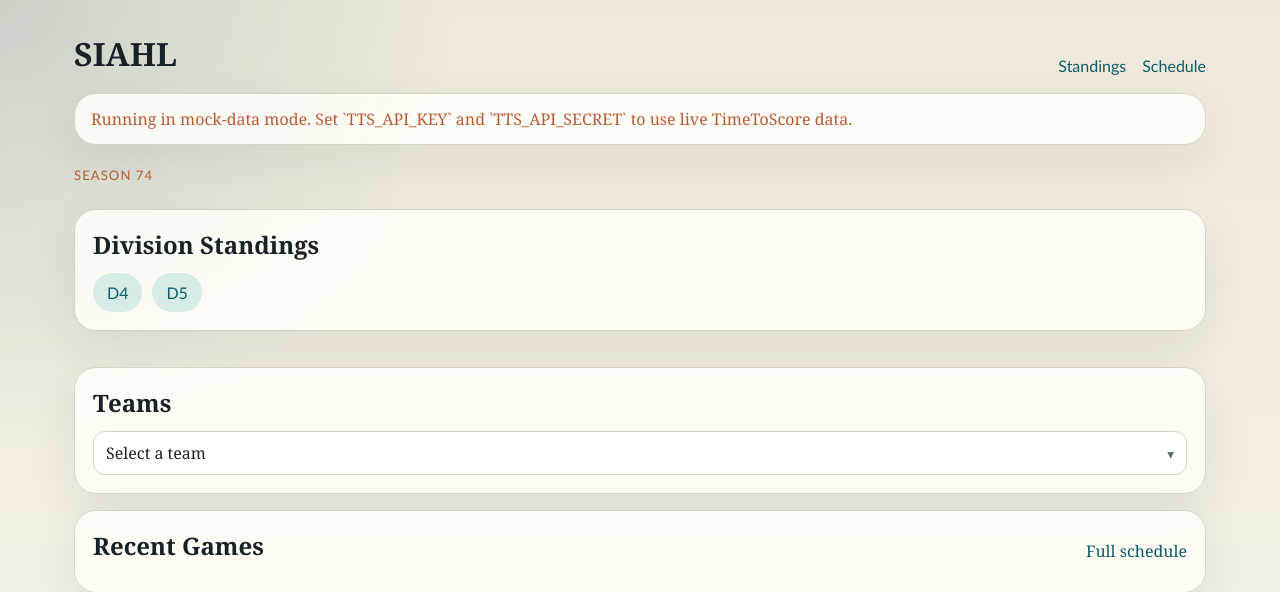
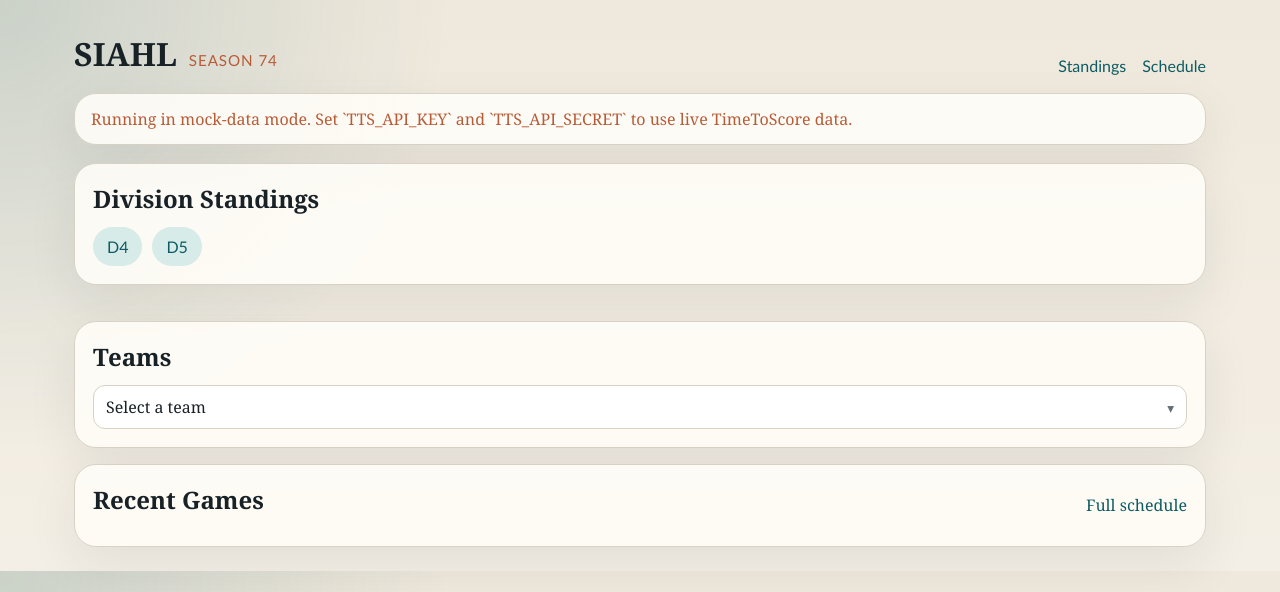
Before and after one commit to fredhope2000/siahl-tts, a FastAPI app: page / in a window 1280 px wide. Shown: the top 592 px of the page. Run offline with FastAPI, Linux system fonts and the light colour scheme.

Commit message:
header cleanup

```diff
--- a/app/routes/pages.py
+++ b/app/routes/pages.py
@@ -173,7 +173,10 @@ async def team_page(
         await service.refresh_team_page(team_id)
         return _redirect_without_refresh(request)
     today_iso = datetime.now(ZoneInfo("America/Los_Angeles")).date().isoformat()
-    team_data = await service.get_team_page(team_id)
+    meta, team_data = await asyncio.gather(
+        service.get_meta(),
+        service.get_team_page(team_id),
+    )
     games_with_lockers = await service.apply_locker_rooms(team_data.games)
     gameday_games = [
         game.model_copy(update={"date_label": "TODAY"})
@@ -182,6 +185,7 @@ async def team_page(
     ]
     context = _base_context(request) | {
         "page_title": team_data.team.name,
+        "current_season": meta.current_season,
         "team": team_data.team,
         "roster": team_data.roster,
         "selected_view": view,
--- a/app/static/css/site.css
+++ b/app/static/css/site.css
@@ -50,6 +50,22 @@ a:hover {
   font-size: 2rem;
   font-weight: 700;
   color: var(--ink);
+}
+
+.brand-block {
+  display: flex;
+  align-items: baseline;
+  gap: 12px;
+  min-width: 0;
+}
+
+.brand-season {
+  color: var(--warm);
+  font-family: "Trebuchet MS", "Gill Sans", sans-serif;
+  font-size: 0.95rem;
+  letter-spacing: 0.06em;
+  text-transform: uppercase;
+  white-space: nowrap;
 }
 
 .brand-copy {
--- a/app/templates/home.html
+++ b/app/templates/home.html
@@ -1,10 +1,6 @@
 {% extends "base.html" %}
 
 {% block content %}
-<section class="hero">
-  <p class="eyebrow">{{ current_season.label }}</p>
-</section>
-
 <section class="home-stack">
   <article class="panel">
     <h2 class="home-panel-heading">Division Standings</h2>
--- a/app/templates/partials/nav.html
+++ b/app/templates/partials/nav.html
@@ -1,6 +1,9 @@
 <header class="site-header">
   <div class="brand-block">
     <a href="/" class="brand-mark">{{ app_name }}</a>
+    {% if current_season %}
+    <span class="brand-season">{{ current_season.label }}</span>
+    {% endif %}
   </div>
   <nav class="site-nav">
     <a href="/standings">Standings</a>
--- a/app/templates/schedule.html
+++ b/app/templates/schedule.html
@@ -4,7 +4,6 @@
 <section class="panel">
   <div class="section-head">
     <div>
-      <p class="eyebrow">{{ current_season.label }}</p>
       <h1>Schedule</h1>
     </div>
     <div class="refresh-meta">
--- a/app/templates/standings.html
+++ b/app/templates/standings.html
@@ -4,7 +4,6 @@
 <section class="panel">
   <div class="section-head">
     <div>
-      <p class="eyebrow">{{ current_season.label }}</p>
       <h1>Standings</h1>
     </div>
     <div class="refresh-meta">
```
